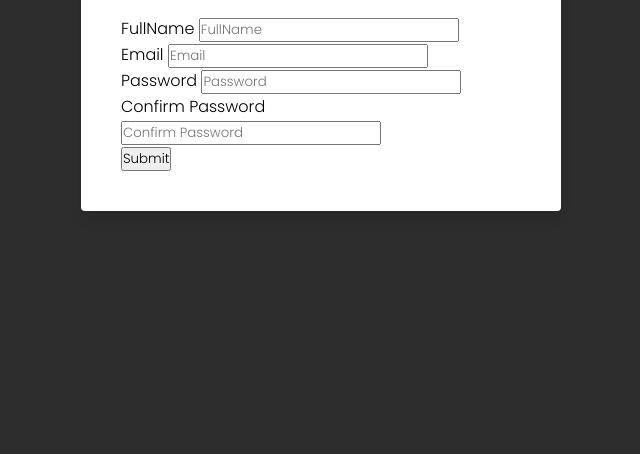
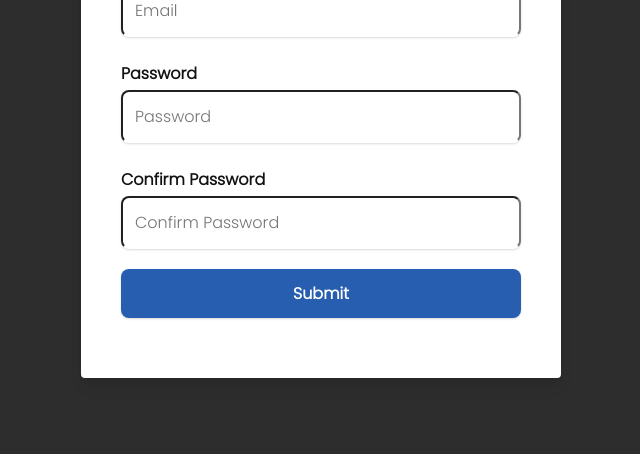
Before and after one commit to Arif0907/Form_Validation, a plain HTML site: page Source_Code/Index.html in a window 1280 px wide. Shown: the part 346-800 px from the top of the page, without its empty margins (319-959 px from the left). Drawn offline with Linux system fonts and the light colour scheme.

Commit message:
Added js file & Css modified

```diff
--- a/Source_Code/Index.html
+++ b/Source_Code/Index.html
@@ -34,18 +34,18 @@
                     <label for="confirmPassword" class="input-label">Confirm Password
                     </label>
                     <input type="password" name="confirmPassword" placeholder="Confirm Password" class="input-field" required>
+                    <button type="submit" class="btn btn-primary">Submit</button>
                     <small class="input-alert"></small>
+
                 </div>
+                <div class="btn-submit">
 
-                <button type="submit" class="btn btn-primary">Submit</button>
-
+                </div>
             </form>
 
         </div>
     </div>
-<script>
-    console.info('hello');
-</script>
+<script src="Main.js"></script>
 
 </body>
 </html>
--- a/Source_Code/style.css
+++ b/Source_Code/style.css
@@ -49,3 +49,73 @@
     margin-bottom: 30px;
     text-transform: uppercase;
   }
+  .form-group{
+    position: relative;
+    width: 100%;
+    height: auto;
+    margin-bottom: 0.25rem;
+    padding-bottom: 1rem;
+    backface-visibility: hidden;
+
+  }
+  .form-group .input-label{
+    font-size: 1rem;
+    font-weight: 600;
+    color: #121212;
+  }
+  .form-group input{
+    font-size: 1rem;
+    width: 100%;
+    padding: 0.75rem;
+    height: auto;
+    margin: 0.25rem 0;
+    /* border: none; */
+    outline: none;
+    border-radius: 0.50rem;
+    border-bottom: 2px solid transparent;
+    color: #030303fa;
+    background: #fff;
+    box-shadow: 0 1px 3px 0 rgba(0,0,0,0.1), 0 1px 2px 0 rgba(0,0,0,0.06);
+  }
+  .form-group .input-alert{
+    position: absolute;
+    display: block;
+    font-size: 0.875rem;
+    left: 0;
+    bottom: -3px;
+    opacity: 0;
+    visibility: hidden;
+    color: #f43f32;
+  }
+  .form-group .btn{
+    font-size: 1rem;
+    font-weight: 600;
+    cursor: pointer;
+    width: 100%;
+    height: auto;
+    padding: 0.75rem ;
+    margin-top: 1rem;
+    border: none;
+    outline: none;
+    border-radius: 0.50rem;
+    color: #fff;
+    background: #275eb0;
+    transition: 0.4s ease;
+    box-shadow: 0 1px 3px 0 rgba(0,0,0,0.1), 0 1px 2px 0 rgba(0,0,0,0.06);
+  }
+
+  .form-group .btn:hover
+  {
+    background: #012863;
+  }
+  .form-group.success input{
+    border-bottom: 2px solid #29cc6d;
+  }
+
+  .form-group.error input{
+    border-bottom: 2px solid #f43f32;
+  }
+  .form-group.error .input-alert{
+    opacity: 1;
+    visibility: visible;
+  }
```
Also changed, not shown: Source_Code/Main.js (added).
